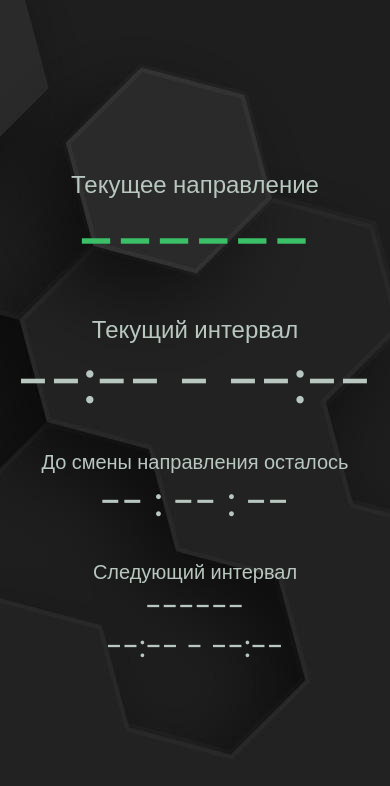
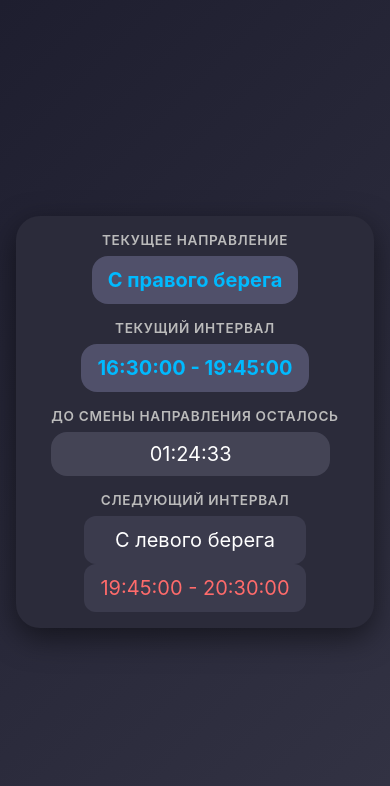
Before and after one commit to shkinev/TrafficApp, a plain HTML site: page bridge.html in a window 390 px wide. Drawn offline with Linux system fonts and the light colour scheme; a web font is replaced by a local one.

Commit message:
Add files via upload

```diff
--- a/bridge.js
+++ b/bridge.js
@@ -1,75 +1,118 @@
-const direction = document.querySelector('.direction__body');
-const interval = document.querySelector('.interval__body');
-const hoursText = document.querySelector('.timer__hour');
-const minutesText = document.querySelector('.timer__minute');
-const secondsText = document.querySelector('.timer_second');
-const separators = document.querySelector('.timer__separator');
-const future = document.querySelector('.future__body');
-const futuredir = document.querySelector('.future__direct');
-const currentTime = document.querySelector('.current');
-
-const times = {
-    left: {
-        direct: 'С левого берега',
-        start: ["05:00:00", "09:30:00", "12:15:00", "15:00:00", "19:45:00", "21:15:00"],
-        end: ["08:30:00", "11:00:00", "13:45:00", "16:30:00", "20:30:00", "23:00:00"]
-    },
-    right: {
-        direct: 'С правого берега',
-        start: ["08:30:00", "11:00:00", "13:45:00", "16:30:00", "20:30:00", "23:00:00"],
-        end: ["09:30:00", "12:15:00", "15:00:00", "19:45:00", "21:15:00", "05:00:00"]
-    }
+function getCurrentTime() {
+    const now = new Date();
+    return now.toTimeString().split(' ')[0]; // Формат HH:MM:SS
 }
 
+function parseTime(timeString) {
+    const [hours, minutes, seconds] = timeString.split(':').map(Number);
+    return new Date(0, 0, 0, hours, minutes, seconds);
+}
 
+function formatTime(seconds) {
+    const hours = Math.floor(seconds / 3600).toString().padStart(2, '0');
+    const minutes = Math.floor((seconds % 3600) / 60).toString().padStart(2, '0');
+    const secs = Math.floor(seconds % 60).toString().padStart(2, '0');
+    return `${hours}:${minutes}:${secs}`;
+}
 
-function date() {
-    const date = new Date();
+function getIntervalInfo(directionData, currentTime) {
+    for (let interval of directionData.intervals) {
+        const startTime = parseTime(interval.start);
+        const endTime = parseTime(interval.end);
+        const now = parseTime(currentTime);
 
-
-
-    for (let i= 0; i<=times.left.end.length-1; i++) {
-        if (times.left.start[i] < date.toLocaleTimeString() && date.toLocaleTimeString() < times.left.end[i]) {
-            direction.innerHTML = times.left.direct;
-            interval.innerHTML = `${times.left.start[i]} - ${times.left.end[i]}`;
-            hoursText.innerHTML = times.left.start[i]
-            future.innerHTML = `${times.right.start[i]} - ${times.right.end[i]}`
-            futuredir.innerHTML = times.right.direct;
-
-            let dateEnd = new Date();
-            dateEnd.setHours(times.left.end[i].split(":")[0]);
-            dateEnd.setMinutes(times.left.end[i].split(":")[1]);
-            dateEnd.setSeconds(times.left.end[i].split(":")[2]);
-
-            const dateRemaning = new Date()
-            dateRemaning.setHours(dateEnd.getHours()-date.getHours());
-            dateRemaning.setMinutes(dateEnd.getMinutes()-date.getMinutes());
-            dateRemaning.setSeconds(dateEnd.getSeconds()-date.getSeconds());
-            hoursText.innerHTML = dateRemaning.getHours();;
-            minutesText.innerHTML = `${dateRemaning.getMinutes() >= 10 ? dateRemaning.getMinutes() : '0' + dateRemaning.getMinutes()}`;
-            secondsText.innerHTML = `${dateRemaning.getSeconds() >= 10 ? dateRemaning.getSeconds() : '0' + dateRemaning.getSeconds()}`;
-
-        } else if (times.right.start[i] < date.toLocaleTimeString() && date.toLocaleTimeString() < times.right.end[i]) {
-            direction.innerHTML = times.right.direct;
-            interval.innerHTML = `${times.right.start[i]} - ${times.right.end[i]}`;
-            future.innerHTML = `${times.left.start[i+1 >= 6 ? 0 : i+1]} - ${times.left.end[i+1 >= 6 ? 0 : i+1]}`
-            futuredir.innerHTML = times.left.direct;
-
-            let dateEnd = new Date();
-            dateEnd.setHours(times.right.end[i].split(":")[0]);
-            dateEnd.setMinutes(times.right.end[i].split(":")[1]);
-            dateEnd.setSeconds(times.right.end[i].split(":")[2]);
-
-            const dateRemaning = new Date()
-            dateRemaning.setHours(dateEnd.getHours()-date.getHours());
-            dateRemaning.setMinutes(dateEnd.getMinutes()-date.getMinutes());
-            dateRemaning.setSeconds(dateEnd.getSeconds()-date.getSeconds());
-            hoursText.innerHTML = dateRemaning.getHours();
-            minutesText.innerHTML = `${dateRemaning.getMinutes() >= 10 ? dateRemaning.getMinutes() : '0' + dateRemaning.getMinutes()}`;
-            secondsText.innerHTML = `${dateRemaning.getSeconds() >= 10 ? dateRemaning.getSeconds() : '0' + dateRemaning.getSeconds()}`;
+        if (now >= startTime && now <= endTime) {
+            return { currentInterval: interval, remainingTime: (endTime - now) / 1000 };
         }
     }
+    return null;
+}
 
-    // currentTime.innerHTML = `Последнее обновление в ${hh >= 10 ? hh : '0'+ hh}:${mm >= 10 ? mm : '0'+ mm}:${ss >= 10 ? ss : '0'+ ss}. <br>Обновление раз в 15 минут.<br>Либо обновите страницу`;
+function getNextInterval(directionData, currentTime) {
+    const now = parseTime(currentTime);
+    const sortedIntervals = directionData.intervals.map(interval => ({
+        ...interval,
+        startTime: parseTime(interval.start)
+    })).sort((a, b) => a.startTime - b.startTime);
+
+    for (let interval of sortedIntervals) {
+        if (parseTime(interval.start) > now) {
+            return interval;
+        }
     }
-setInterval(date, 1000);
+    return sortedIntervals[0]; // Если текущего интервала нет, возвращаем первый
+}
+
+function updateTrafficSignalInfo() {
+    const data = {
+        left: {
+            direct: 'С левого берега',
+            intervals: [
+                { start: "05:00:00", end: "08:30:00" },
+                { start: "09:30:00", end: "11:00:00" },
+                { start: "12:15:00", end: "13:45:00" },
+                { start: "15:00:00", end: "16:30:00" },
+                { start: "19:45:00", end: "20:30:00" },
+                { start: "21:15:00", end: "23:00:00" }
+            ]
+        },
+        right: {
+            direct: 'С правого берега',
+            intervals: [
+                { start: "08:30:00", end: "09:30:00" },
+                { start: "11:00:00", end: "12:15:00" },
+                { start: "13:45:00", end: "15:00:00" },
+                { start: "16:30:00", end: "19:45:00" },
+                { start: "20:30:00", end: "21:15:00" },
+                { start: "23:00:00", end: "23:59:59" },
+                { start: "00:00:00", end: "05:00:00" }
+            ]
+        }
+    };
+
+    const currentTime = getCurrentTime();
+    let currentDirection = null;
+    let currentIntervalInfo = null;
+    let futureDirection = null;
+    let futureInterval = null;
+
+    const leftInfo = getIntervalInfo(data.left, currentTime);
+    const rightInfo = getIntervalInfo(data.right, currentTime);
+
+    if (leftInfo) {
+        currentDirection = data.left.direct;
+        currentIntervalInfo = leftInfo;
+        futureDirection = data.right.direct;
+        futureInterval = getNextInterval(data.right, currentTime);
+    } else if (rightInfo) {
+        currentDirection = data.right.direct;
+        currentIntervalInfo = rightInfo;
+        futureDirection = data.left.direct;
+        futureInterval = getNextInterval(data.left, currentTime);
+    }
+
+    // Объединяем интервалы "23:00:00 - 23:59:59" и "00:00:00 - 05:00:00"
+    if (currentIntervalInfo && (currentIntervalInfo.currentInterval.start === "23:00:00" || currentIntervalInfo.currentInterval.start === "00:00:00")) {
+        currentIntervalInfo.currentInterval = { start: "23:00:00", end: "05:00:00" };
+    }
+    if (futureInterval && (futureInterval.start === "23:00:00" || futureInterval.start === "00:00:00")) {
+        futureInterval = { start: "23:00:00", end: "05:00:00" };
+    }
+
+    // Если активен интервал "23:00:00 - 23:59:59", добавляем 5 часов к таймеру
+    let remainingTime = currentIntervalInfo ? currentIntervalInfo.remainingTime : 0;
+    let now2 = new Date();
+    if (now2.toLocaleTimeString() >= "23:00:00" && now2.toLocaleTimeString() <= "23:59:59") {
+        remainingTime += 5 * 3600;
+    }
+
+    // Обновляем интерфейс
+    document.querySelector('.direction__body').textContent = currentDirection || 'Нет активного направления';
+    document.querySelector('.interval__body').textContent = currentIntervalInfo ? `${currentIntervalInfo.currentInterval.start} - ${currentIntervalInfo.currentInterval.end}` : 'Нет активного интервала';
+    document.querySelector('.timer').textContent = currentIntervalInfo ? formatTime(remainingTime) : 'N/A';
+    document.querySelector('.future__direct').textContent = futureDirection || 'Нет информации';
+    document.querySelector('.future__body').textContent = futureInterval ? `${futureInterval.start} - ${futureInterval.end}` : 'Нет информации';
+}
+
+// Обновляем информацию каждую секунду
+setInterval(updateTrafficSignalInfo, 1000);
--- a/style.scss
+++ b/style.scss
@@ -1,99 +1,138 @@
-/*VARIABLES*/
-/*color*/
-$green: rgb(20, 182, 79);
+@import url('https://fonts.googleapis.com/css2?family=SF+Pro+Display:wght@300;400;600&display=swap');
 
-$first-color: rgb(59, 191, 103);
-$title-color: rgb(18, 59, 31);
-$text-color: rgb(79, 100, 86);
-$text-color-light: rgb(155, 176, 162);
-$white-color: rgb(255, 255, 255);
-$body-color: rgb(236, 243, 238);
+body {
+  font-family: 'SF Pro Display', sans-serif;
+  background: linear-gradient(135deg, #1e1e2f, #333344);
+  color: #e0e0e0;
+  margin: 0;
+  display: flex;
+  align-items: center;
+  justify-content: center;
+  min-height: 100vh;
+  padding: 16px;
+  box-sizing: border-box;
+  text-align: center;
+}
 
-$dark-title-color: rgb(241, 244, 242);
-$dark-text-color: rgb(184, 199, 192);
-$dark-body-color: rgb(37, 45, 41);
-/*color*/
+.main {
+  background: #2b2b3a;
+  border-radius: 24px;
+  padding: 32px;
+  box-shadow: 0 10px 30px rgba(0, 0, 0, 0.5);
+  max-width: 600px;
+  width: 100%;
+  box-sizing: border-box;
+}
 
-/*Fonts*/
-$font: 'Poppins', Arial, Helvetica, sans-serif;
-
-$biggest-font: 48px;
-$small-font: 13px;
-$smaller-font: 12px;
-$tiny-font: 10px;
-
-$font-medium: 500;
-/*Fonts*/
-/*VARIABLES*/
-* {
-  box-sizing: border-box;
-  padding: 0;
-  margin: 0;
-  font-family: $font;
-  line-height: 1;
-}
-body {
-  background-image: url(bgc.jpg);
-}
-.main {
+.container {
+  display: flex;
+  flex-direction: column;
+  gap: 24px;
   align-items: center;
-  height: 100vh;
-  width: 100%;
-  max-width: 600px;
-  //background-color: $dark-body-color;
-  text-align: center;
-  font-size: 20px;
-  display: flex;
-  margin: 0 auto;
-  justify-content: center;
-
-  //border: 2px solid $dark-body-color;
-  color: $dark-text-color;
-
 }
 
 .head {
-  font-size: 24px;
-  margin-bottom: 10px;
+  font-weight: 600;
+  color: #bbbbbb;
+  text-transform: uppercase;
+  font-size: 1rem;
+  letter-spacing: 0.05em;
+  margin-bottom: 8px;
 }
 
 .body {
-  font-size: 71px;
-  margin-bottom: 40px;
-}
-.direction {
-  &__body {
-    color: $first-color
-  }
-}
-.interval {
-  &__body {
-    font-size: 60px;
-  }
+  font-size: 1.5rem;
+  font-weight: 400;
+  color: #ffffff;
+  background: #3b3b4d;
+  border-radius: 12px;
+  padding: 18px 24px;
+  text-align: center;
+  word-break: break-word;
+  max-width: 90%;
 }
 
 .timer {
   display: flex;
-  justify-content: space-around;
-  max-width: 200px;
-  margin: auto;
-  margin-bottom: 40px;
-  font-size: 40px;
-  height: max-content;
+  justify-content: center;
+  gap: 4px;
+  background: #444455;
+  border-radius: 16px;
+  padding: 14px;
 }
 
-.remaining {
-  &__head {
-    font-size: 20px;
+.hour, .minute, .second {
+  font-size: 1.75rem;
+  font-weight: 600;
+  color: #00baff;
+}
+
+.separator {
+  font-size: 1.75rem;
+  color: #bbbbbb;
+}
+
+.direction, .interval {
+  display: flex;
+  flex-direction: column;
+  align-items: center;
+}
+
+.direction__body, .interval__body {
+  font-size: 2rem;
+  font-weight: 700;
+  color: #00baff;
+  background: #50506a;
+  padding: 20px 24px;
+  border-radius: 16px;
+}
+
+.future__body {
+  color: #ff6b6b;
+}
+
+@media screen and (max-width: 768px) {
+  .main {
+    padding: 24px;
+  }
+
+  .body {
+    font-size: 1.25rem;
+    padding: 12px 16px;
+  }
+
+  .timer {
+    padding: 10px;
+  }
+
+  .hour, .minute, .second {
+    font-size: 1.5rem;
+  }
+
+  .head {
+    font-size: 0.85rem;
   }
 }
 
-.future {
-  &__head {
-    font-size: 20px;
+@media screen and (max-width: 480px) {
+  .main {
+    padding: 16px;
   }
-  &__body, &__direct {
-    margin-bottom: 10px;
-    font-size: 30px;
+
+  .container {
+    gap: 16px;
+  }
+
+  .timer {
+    flex-direction: column;
+    align-items: center;
+  }
+
+  .hour, .minute, .second {
+    font-size: 1.25rem;
+  }
+
+  .separator {
+    display: none;
   }
 }
```
Also changed, not shown: style.css, 1 other file.
